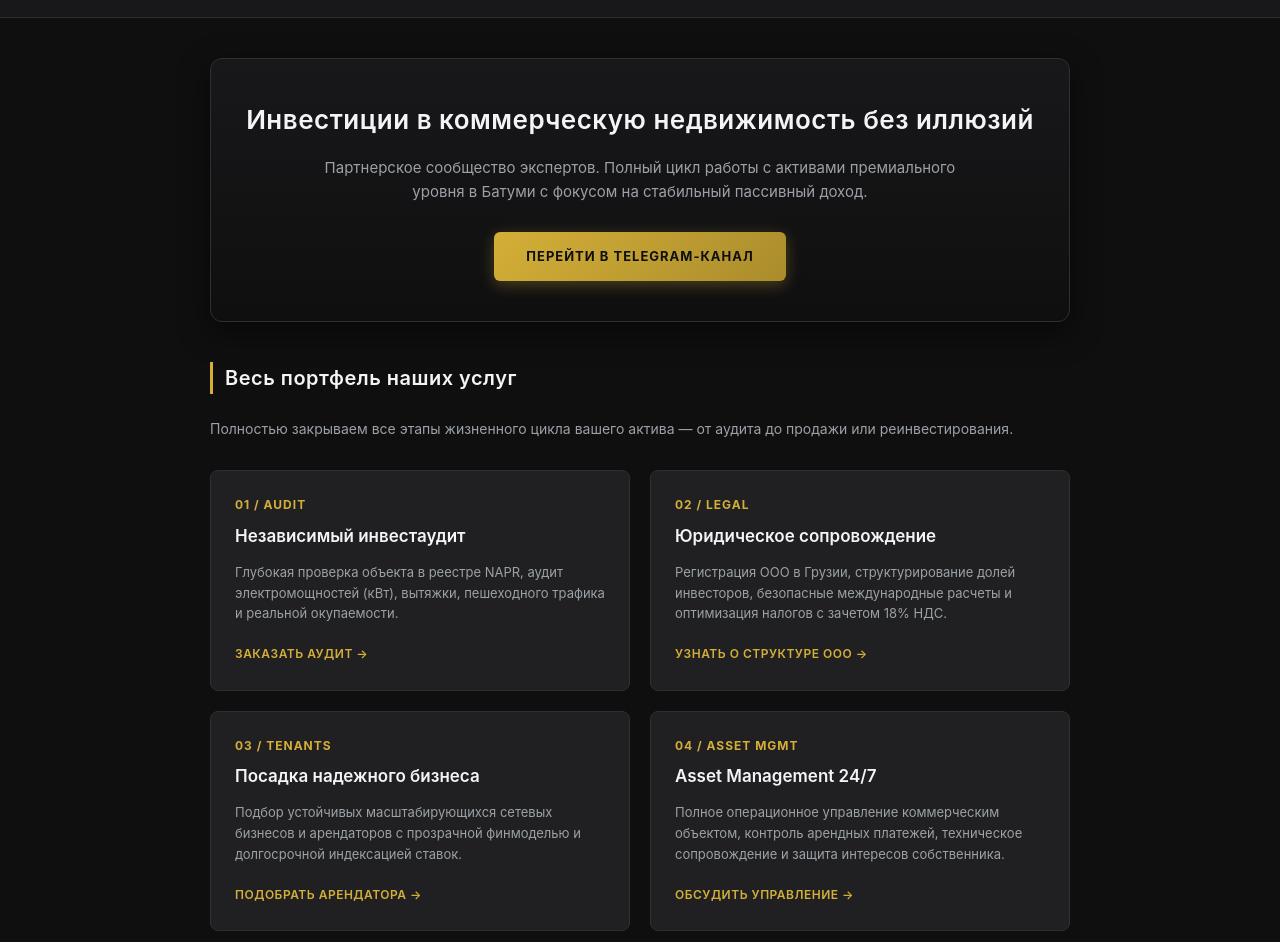
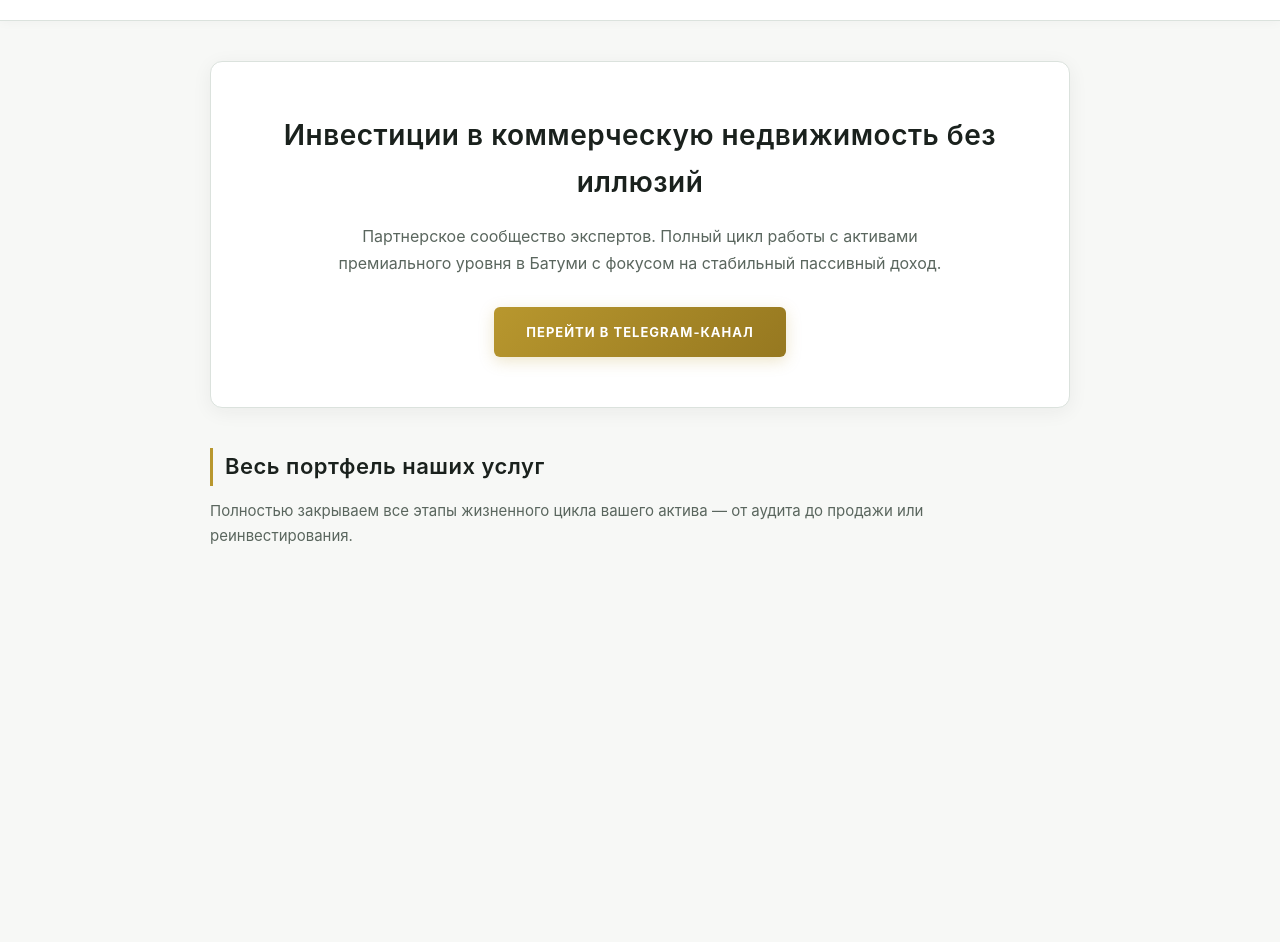
Before and after one commit to szabello1983-hash/sbernedvizhka, a plain HTML site: page index.html in a window 1280 px wide. Shown: the part 85-1027 px from the top of the page. After the commit the page ends 800 px from the top, so only its background shows below. Drawn offline with Linux system fonts and the light colour scheme.

Commit message:
Update index.html

```diff
--- a/index.html
+++ b/index.html
@@ -6,22 +6,23 @@
     <title>СберНедвижка | Коммерческая недвижимость и ГАБ в Батуми</title>
     <style>
         :root {
-            --bg-base: #0f0f10;
-            --bg-surface: #18181a;
-            --bg-card: #202023;
-            --gold: #d4af37;
-            --gold-light: #f3e5ab;
-            --text-main: #f4f4f6;
-            --text-muted: #9ba1a6;
-            --border-color: #2e2e33;
-            --accent-glow: rgba(212, 175, 55, 0.15);
+            /* Премиальная светлая палитра: жемчужно-белый фон и графитово-золотые акценты */
+            --bg-base: #f7f8f6;
+            --bg-surface: #ffffff;
+            --bg-card: #ffffff;
+            --gold: #b8972e;
+            --gold-dark: #967820;
+            --text-main: #1a211d; /* Глубокий графитово-зеленый оттенок для идеального чтения */
+            --text-muted: #5a665e;
+            --border-color: #dbe2dd;
+            --shadow-subtle: 0 4px 20px rgba(26, 33, 29, 0.06);
         }
         * { box-sizing: border-box; margin: 0; padding: 0; }
         body {
             font-family: -apple-system, BlinkMacSystemFont, "Segoe UI", Roboto, Helvetica, Arial, sans-serif;
             background-color: var(--bg-base);
             color: var(--text-main);
-            line-height: 1.6;
+            line-height: 1.7;
             -webkit-font-smoothing: antialiased;
         }
         header {
@@ -32,24 +33,27 @@
             position: sticky;
             top: 0;
             z-index: 100;
-            backdrop-filter: blur(10px);
+            box-shadow: 0 2px 10px rgba(0,0,0,0.03);
         }
         .logo-container {
             display: inline-flex;
             align-items: center;
-            gap: 10px;
+            gap: 12px;
         }
         .logo-icon {
             color: var(--gold);
-            font-size: 22px;
+            font-size: 20px;
             font-weight: bold;
         }
         .logo {
             font-size: 20px;
             font-weight: 700;
             letter-spacing: 2px;
+            color: var(--text-main);
+            text-transform: uppercase;
+        }
+        .logo span {
             color: var(--gold);
-            text-transform: uppercase;
         }
         .tagline {
             font-size: 11px;
@@ -65,31 +69,32 @@
         }
         .hero {
             text-align: center;
-            padding: 40px 20px;
-            background: linear-gradient(180deg, var(--bg-surface) 0%, var(--bg-base) 100%);
+            padding: 50px 20px;
+            background: var(--bg-surface);
             border: 1px solid var(--border-color);
             border-radius: 12px;
             margin-bottom: 40px;
-            box-shadow: 0 10px 30px rgba(0,0,0,0.5);
+            box-shadow: var(--shadow-subtle);
         }
         .hero h1 {
-            font-size: 26px;
+            font-size: 28px;
             margin-bottom: 16px;
             font-weight: 600;
             letter-spacing: 0.5px;
+            color: var(--text-main);
         }
         .hero p {
             color: var(--text-muted);
-            font-size: 15px;
-            margin-bottom: 28px;
+            font-size: 16px;
+            margin-bottom: 30px;
             max-width: 650px;
             margin-left: auto;
             margin-right: auto;
         }
         .btn {
             display: inline-block;
-            background: linear-gradient(135deg, var(--gold) 0%, #aa8c2c 100%);
-            color: #0f0f10;
+            background: linear-gradient(135deg, var(--gold) 0%, var(--gold-dark) 100%);
+            color: #ffffff;
             padding: 14px 32px;
             border-radius: 6px;
             text-decoration: none;
@@ -98,28 +103,28 @@
             letter-spacing: 1px;
             font-size: 13px;
             transition: all 0.3s ease;
-            box-shadow: 0 4px 15px rgba(212, 175, 55, 0.3);
+            box-shadow: 0 4px 15px rgba(184, 151, 46, 0.25);
         }
         .btn:hover {
             transform: translateY(-2px);
-            box-shadow: 0 6px 20px rgba(212, 175, 55, 0.4);
+            box-shadow: 0 6px 20px rgba(184, 151, 46, 0.35);
         }
         .section-title {
-            font-size: 20px;
+            font-size: 22px;
             font-weight: 600;
-            margin-bottom: 24px;
+            margin-bottom: 12px;
             color: var(--text-main);
             border-left: 3px solid var(--gold);
-            padding-left: 12px;
+padding-left: 12px;
             letter-spacing: 0.5px;
         }
         .subtitle-desc {
             color: var(--text-muted);
-            font-size: 14px;
+            font-size: 15px;
             margin-bottom: 30px;
         }
         .services-grid {
-display: grid;
+            display: grid;
             grid-template-columns: 1fr;
             gap: 20px;
             margin-bottom: 40px;
@@ -130,11 +135,10 @@ display: grid;
         .service-card {
             background-color: var(--bg-card);
             border: 1px solid var(--border-color);
-            padding: 24px;
+            padding: 26px;
             border-radius: 8px;
+            box-shadow: var(--shadow-subtle);
             transition: border-color 0.3s, transform 0.3s;
-            position: relative;
-            overflow: hidden;
         }
         .service-card:hover {
             border-color: var(--gold);
@@ -151,28 +155,28 @@ display: grid;
         .service-card h3 {
             color: var(--text-main);
             margin-bottom: 12px;
-            font-size: 17px;
+            font-size: 18px;
             font-weight: 600;
         }
         .service-card p {
             color: var(--text-muted);
-            font-size: 13px;
-            margin-bottom: 16px;
+            font-size: 14px;
+            margin-bottom: 18px;
         }
         .service-link {
-            color: var(--gold);
+            color: var(--gold-dark);
             text-decoration: none;
-            font-size: 12px;
+            font-size: 13px;
             font-weight: 600;
             text-transform: uppercase;
             letter-spacing: 0.5px;
             display: inline-flex;
             align-items: center;
-            gap: 4px;
+            gap: 6px;
             transition: color 0.2s;
         }
         .service-link:hover {
-            color: var(--gold-light);
+            color: var(--gold);
         }
         footer {
             text-align: center;
@@ -190,7 +194,7 @@ display: grid;
         <div class="logo-container">
             <span class="logo-icon">◆</span>
             <div>
-                <div class="logo">СберНедвижка</div>
+                <div class="logo">Сбер<span>Недвижка</span></div>
                 <div class="tagline">Коммерческие активы • Батуми</div>
             </div>
         </div>
@@ -206,44 +210,4 @@ display: grid;
         <h2 class="section-title">Весь портфель наших услуг</h2>
         <p class="subtitle-desc">Полностью закрываем все этапы жизненного цикла вашего актива — от аудита до продажи или реинвестирования.</p>
 
-        <div class="services-grid">
-            <div class="service-card">
-                <div class="service-code">01 / AUDIT</div>
-                <h3>Независимый инвестаудит</h3>
-                <p>Глубокая проверка объекта в реестре NAPR, аудит электромощностей (кВт), вытяжки, пешеходного трафика и реальной окупаемости.</p>
-                <a href="https://t.me/szabello" class="service-link">Заказать аудит →</a>
-            </div>
-
-            <div class="service-card">
-                <div class="service-code">02 / LEGAL</div>
-                <h3>Юридическое сопровождение</h3>
-                <p>Регистрация ООО в Грузии, структурирование долей инвесторов, безопасные международные расчеты и оптимизация налогов с зачетом 18% НДС.</p>
-                <a href="https://t.me/szabello" class="service-link">Узнать о структуре ООО →</a>
-            </div>
-
-            <div class="service-card">
-                <div class="service-code">03 / TENANTS</div>
-<h3>Посадка надежного бизнеса</h3>
-                <p>Подбор устойчивых масштабирующихся сетевых бизнесов и арендаторов с прозрачной финмоделью и долгосрочной индексацией ставок.</p>
-                <a href="https://t.me/szabello" class="service-link">Подобрать арендатора →</a>
-            </div>
-
-            <div class="service-card">
-                <div class="service-code">04 / ASSET MGMT</div>
-                <h3>Asset Management 24/7</h3>
-                <p>Полное операционное управление коммерческим объектом, контроль арендных платежей, техническое сопровождение и защита интересов собственника.</p>
-                <a href="https://t.me/szabello" class="service-link">Обсудить управление →</a>
-            </div>
-        </div>
-    </div>
-
-    <footer>
-        &copy; 2026 СберНедвижка. Все права защищены. Батуми, Грузия.
-    </footer>
-
-</body>
-</html>
-Telegram
-Светлана недвижимость
-Твой личный агент по инвестициям в Батуми:недвижимость/коммерция/земля
-ОТПРАВИТЬ СООБЩЕНИЕ
+        <div class
```
